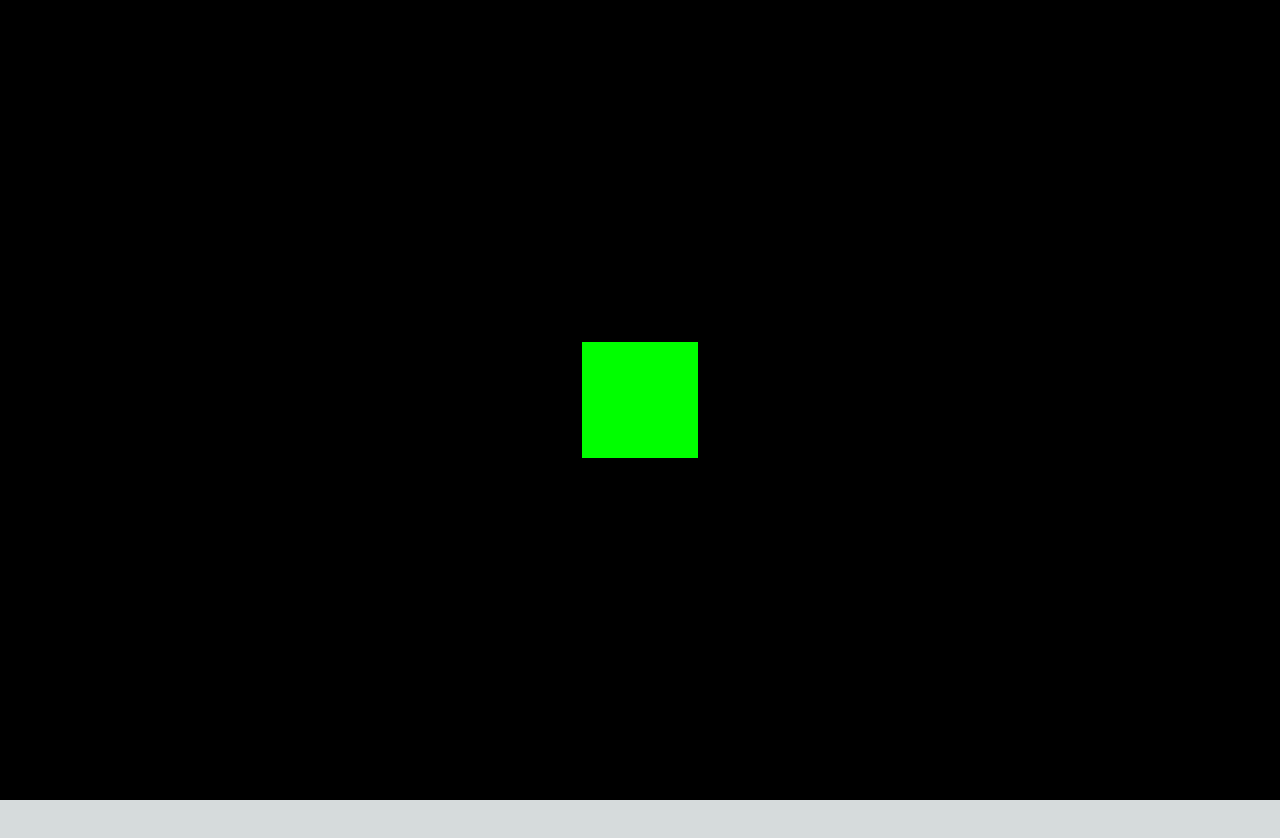
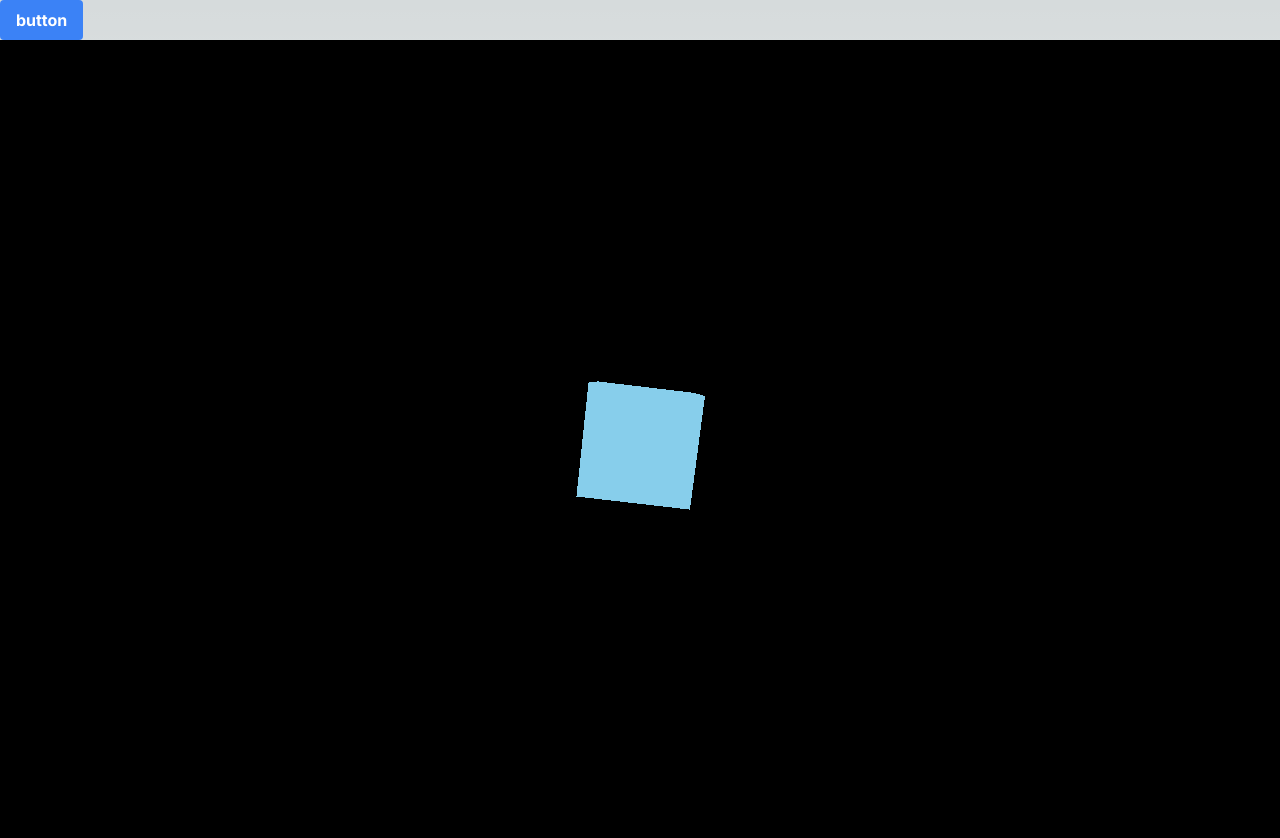
Before and after one commit to gustipangestu/tes, a Next.js app in the folder session 06/next_three/: page /sesi7 in a window 1280 px wide. Before the commit the page ends 800 px from the top, so only its background shows below. Built offline with nearby package versions, Linux system fonts and the light colour scheme.

Commit message:
adding button

```diff
--- a/session 06/next_three/src/app/sesi7/page.tsx
+++ b/session 06/next_three/src/app/sesi7/page.tsx
@@ -4,9 +4,9 @@ import { useEffect, useRef } from "react";
 import * as THREE from "three";
 
 
+
 const ThreeScene: React.FC = () => {
     const containerRef = useRef<HTMLDivElement>(null!);
-
     useEffect(() => {
         if (typeof window !== 'undefined') {
             const scene = new THREE.Scene();
@@ -17,14 +17,38 @@ const ThreeScene: React.FC = () => {
             camera.position.z = 5;
 
             const geometry = new THREE.BoxGeometry();
-            const material = new THREE.MeshBasicMaterial({ color: 0x00ff00 });
+            const material = new THREE.MeshBasicMaterial({ color: "skyblue" });
             const cube = new THREE.Mesh(geometry, material);
             scene.add(cube);
 
-            renderer.render(scene, camera);
+            const animate = () => {
+                requestAnimationFrame(animate);
+                cube.rotation.x += 0.01;
+                cube.rotation.y += 0.01;
+
+                renderer.render(scene, camera);
+            };
+            animate();
+
         }
     }, []);
     return <div ref={containerRef} />;
 };
 
-export default ThreeScene;
+const sesi7=()=> {
+
+    return (
+        <>
+            <div>
+                <button className="bg-blue-500 hover:bg-blue-700 text-white font-bold py-2 px-4 rounded">
+                    button
+                </button>
+            </div>
+            <div>
+                <ThreeScene/>
+            </div>
+        </>
+    );
+}
+
+export default sesi7;
```
